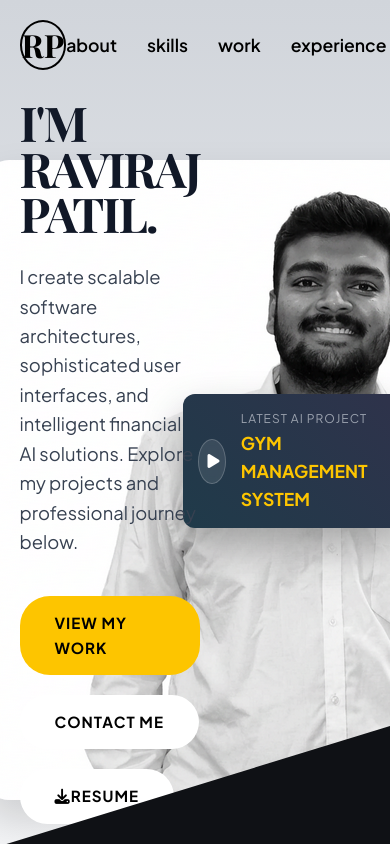
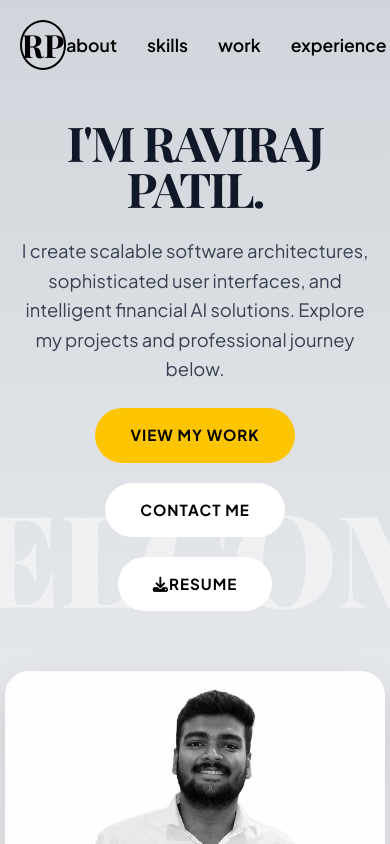
Before and after one commit to ravipatil-9225/personal-portfolio, a plain HTML site: page frontend/index.html in a window 390 px wide. Shown: the top 844 px of the page. Drawn offline with nearby package versions, Linux system fonts and the light colour scheme; a web font is replaced by a local one.

Commit message:
Reposition floating card to the left side of the portrait photo and make it fully responsive

```diff
--- a/frontend/style.css
+++ b/frontend/style.css
@@ -293,11 +293,11 @@
 /* Floating Card */
 .floating-card {
   position: absolute;
-  right: -20px;
-  top: 40%;
+  left: -20px;
+  bottom: 30%;
   background: #1f2937;
   border-radius: 12px;
-  padding: 15px 25px 15px 15px;
+  padding: 15px 20px 15px 15px;
   display: flex;
   align-items: center;
   gap: 15px;
@@ -306,10 +306,11 @@
   transition: transform 0.3s ease;
   overflow: hidden;
   z-index: 5;
+  max-width: 260px;
 }
 
 .floating-card:hover {
-  transform: scale(1.05) translateX(-10px);
+  transform: scale(1.05) translateX(10px);
 }
 
 .card-bg {
@@ -759,27 +760,46 @@
   transform: translateY(0);
 }
 
+@media (max-width: 1200px) {
+  .floating-card {
+    left: 10px;
+  }
+}
+
 @media (max-width: 900px) {
-  .hero-split {
+  .hero-content-wrapper {
     flex-direction: column;
+    text-align: center;
+    padding: 40px 5% 100px 5%;
+    gap: 40px;
+    min-height: auto;
   }
 
-  .hero-half {
-    padding: 20px;
+  .hero-text-content {
+    max-width: 100%;
+    padding: 0;
+    display: flex;
+    flex-direction: column;
     align-items: center;
-    text-align: center;
   }
 
-  .align-left,
-  .align-right {
-    margin: 0;
-    padding: 0;
-    text-align: center;
+  .hero-desc {
+    margin-bottom: 25px;
   }
 
-  .hero-center-img {
-    height: 40vh;
-    opacity: 0.3;
+  .hero-buttons {
+    justify-content: center;
+  }
+
+  .hero-image-container {
+    width: 100%;
+    height: 50vh;
+    min-height: 400px;
+  }
+
+  .floating-card {
+    left: 5%;
+    bottom: 20%;
   }
 
   .contact-wrapper {
```
